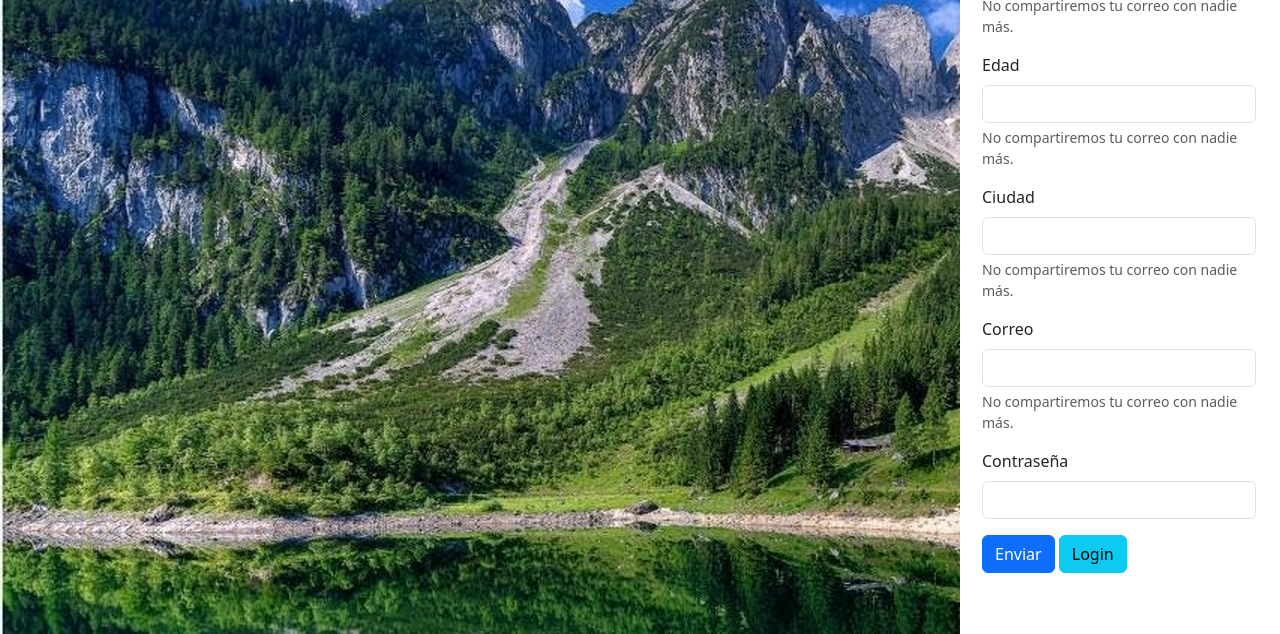
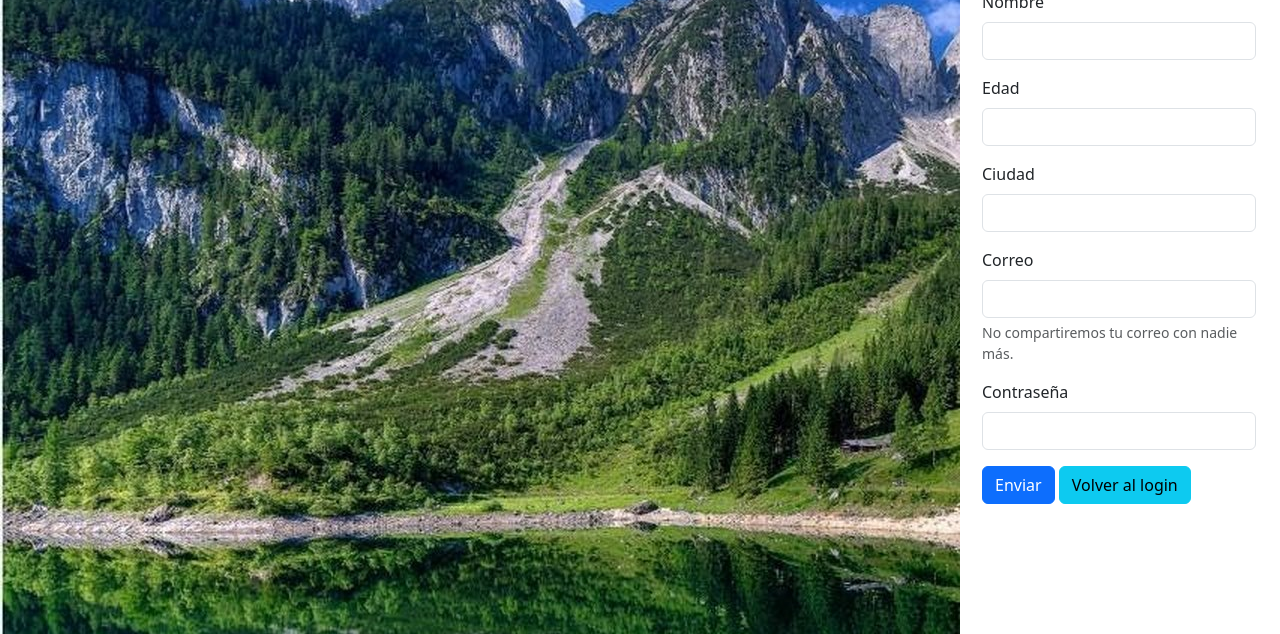
Before and after one commit to brcastillo10/Biblioteca_Api_2, a website: page public/register.html in a window 1280 px wide. Shown: the part 166-800 px from the top of the page. Drawn offline with nearby package versions, Linux system fonts and the light colour scheme.

Commit message:
Modificación de la vista del login y registro

```diff
--- a/public/register.html
+++ b/public/register.html
@@ -24,19 +24,16 @@
                             <label for="nombre" class="form-label">Nombre</label>
                             <input type="text" class="form-control" name="nombre" id="nombre"
                                 aria-describedby="textHelp">
-                            <div id="textHelp" class="form-text">No compartiremos tu correo con nadie más.</div>
                         </div>
                         <div class="mb-3">
                             <label for="edad" class="form-label">Edad</label>
                             <input type="number" class="form-control" name="edad" id="edad"
                                 aria-describedby="edadHelp">
-                            <div id="edadHelp" class="form-text">No compartiremos tu correo con nadie más.</div>
                         </div>
                         <div class="mb-3">
                             <label for="ciudad" class="form-label">Ciudad</label>
                             <input type="text" class="form-control" name="ciudad" id="ciudad"
                                 aria-describedby="ciudadHelp">
-                            <div id="ciudadHelp" class="form-text">No compartiremos tu correo con nadie más.</div>
                         </div>
 
                         <div class="mb-3">
@@ -51,7 +48,7 @@
                         </div>
 
                         <button type="submit" class="btn btn-primary">Enviar</button>
-                        <a href="/" class="btn btn-info" type="button">Login</a>
+                        <a href="/" class="btn btn-info" type="button">Volver al login</a>
 
 
                     </form>
```
Also changed, not shown: public/login.html (+7 -2 lines).
